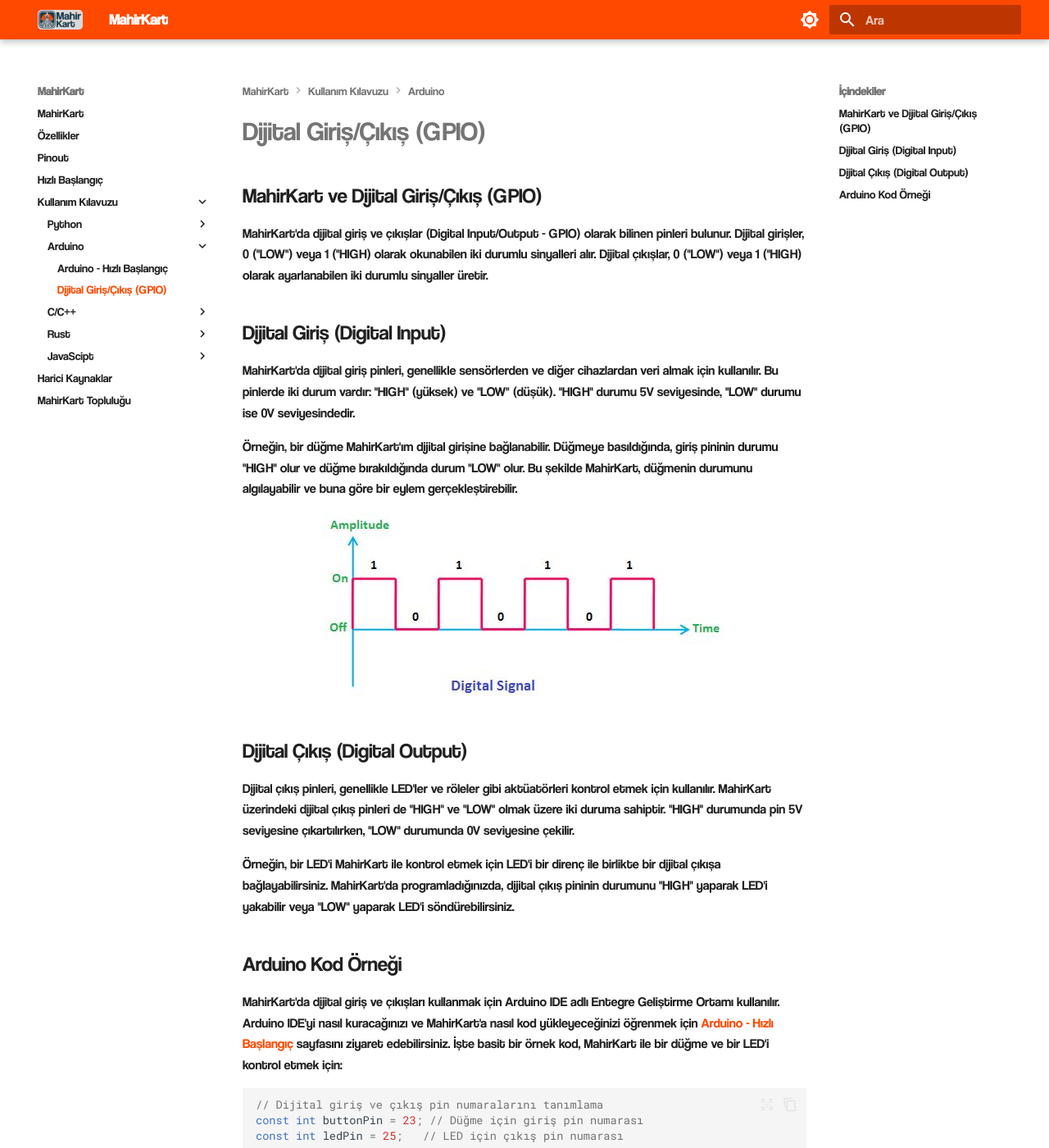
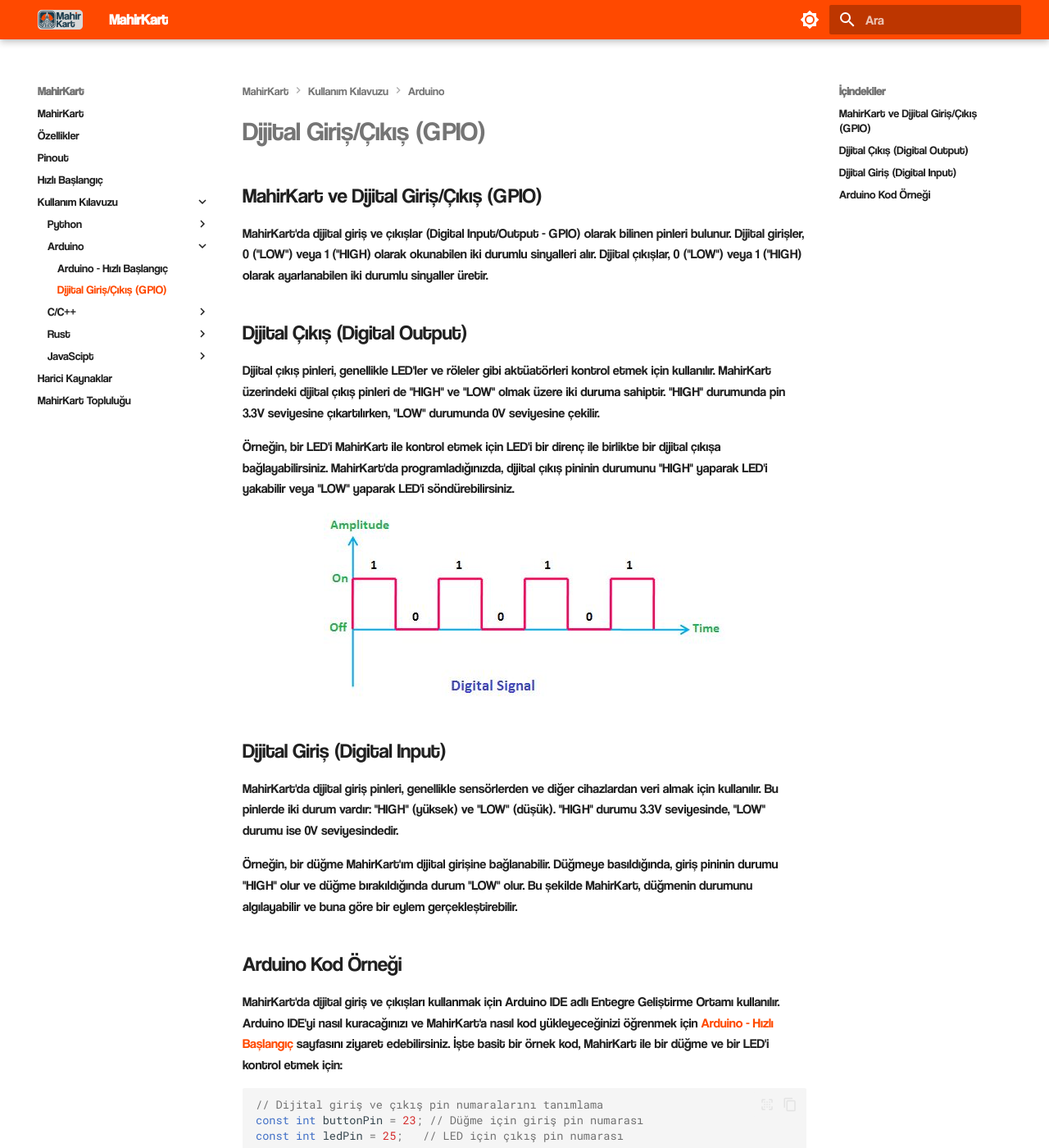
Before and after one commit to BilalAlpaslan/MahirKart-docs, an MkDocs documentation site: the page built from docs/userguide/arduino/dijital-input-output.md, in a window 1280 px wide and 1400 px high. Shown: the whole window at 82% size. Built offline with MkDocs 1.6.1 and Material for MkDocs 9.7.7, drawn with Linux system fonts in a browser that asks for light colours; some web fonts are replaced.

Commit message:
arduino dijital düzeltme

```diff
--- a/docs/userguide/arduino/dijital-input-output.md
+++ b/docs/userguide/arduino/dijital-input-output.md
@@ -4,21 +4,21 @@
 
 MahirKart'da dijital giriş ve çıkışlar (Digital Input/Output - GPIO) olarak bilinen pinleri bulunur. Dijital girişler, 0 ("LOW") veya 1 ("HIGH) olarak okunabilen iki durumlu sinyalleri alır. Dijital çıkışlar, 0 ("LOW") veya 1 ("HIGH) olarak ayarlanabilen iki durumlu sinyaller üretir.
 
-## Dijital Giriş (Digital Input)
+## Dijital Çıkış (Digital Output)
 
-MahirKart'da dijital giriş pinleri, genellikle sensörlerden ve diğer cihazlardan veri almak için kullanılır. Bu pinlerde iki durum vardır: "HIGH" (yüksek) ve "LOW" (düşük). "HIGH" durumu 5V seviyesinde, "LOW" durumu ise 0V seviyesindedir.
+Dijital çıkış pinleri, genellikle LED'ler ve röleler gibi aktüatörleri kontrol etmek için kullanılır. MahirKart üzerindeki dijital çıkış pinleri de "HIGH" ve "LOW" olmak üzere iki duruma sahiptir. "HIGH" durumunda pin 3.3V seviyesine çıkartılırken, "LOW" durumunda 0V seviyesine çekilir.
 
-Örneğin, bir düğme MahirKart'ım dijital girişine bağlanabilir. Düğmeye basıldığında, giriş pininin durumu "HIGH" olur ve düğme bırakıldığında durum "LOW" olur. Bu şekilde MahirKart, düğmenin durumunu algılayabilir ve buna göre bir eylem gerçekleştirebilir.
+Örneğin, bir LED'i MahirKart ile kontrol etmek için LED'i bir direnç ile birlikte bir dijital çıkışa bağlayabilirsiniz. MahirKart'da programladığınızda, dijital çıkış pininin durumunu "HIGH" yaparak LED'i yakabilir veya "LOW" yaparak LED'i söndürebilirsiniz.
 
 <div style="text-align:center;">
     <img src="/userguide/arduino/img/dijitalsinyal.jpg"  style="width: auto;" />
 </div>
 
-## Dijital Çıkış (Digital Output)
+## Dijital Giriş (Digital Input)
 
-Dijital çıkış pinleri, genellikle LED'ler ve röleler gibi aktüatörleri kontrol etmek için kullanılır. MahirKart üzerindeki dijital çıkış pinleri de "HIGH" ve "LOW" olmak üzere iki duruma sahiptir. "HIGH" durumunda pin 5V seviyesine çıkartılırken, "LOW" durumunda 0V seviyesine çekilir.
+MahirKart'da dijital giriş pinleri, genellikle sensörlerden ve diğer cihazlardan veri almak için kullanılır. Bu pinlerde iki durum vardır: "HIGH" (yüksek) ve "LOW" (düşük). "HIGH" durumu 3.3V seviyesinde, "LOW" durumu ise 0V seviyesindedir.
 
-Örneğin, bir LED'i MahirKart ile kontrol etmek için LED'i bir direnç ile birlikte bir dijital çıkışa bağlayabilirsiniz. MahirKart'da programladığınızda, dijital çıkış pininin durumunu "HIGH" yaparak LED'i yakabilir veya "LOW" yaparak LED'i söndürebilirsiniz.
+Örneğin, bir düğme MahirKart'ım dijital girişine bağlanabilir. Düğmeye basıldığında, giriş pininin durumu "HIGH" olur ve düğme bırakıldığında durum "LOW" olur. Bu şekilde MahirKart, düğmenin durumunu algılayabilir ve buna göre bir eylem gerçekleştirebilir.
 
 ## Arduino Kod Örneği
 
```
